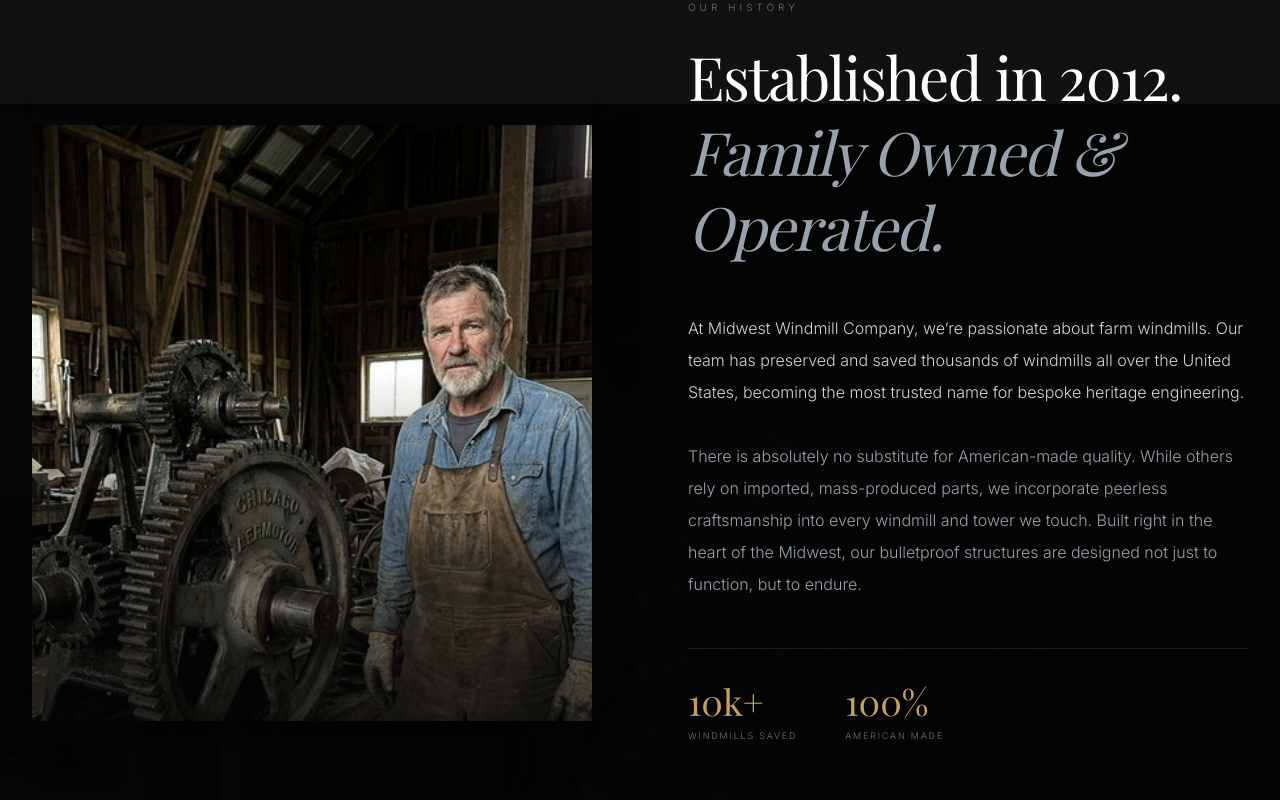
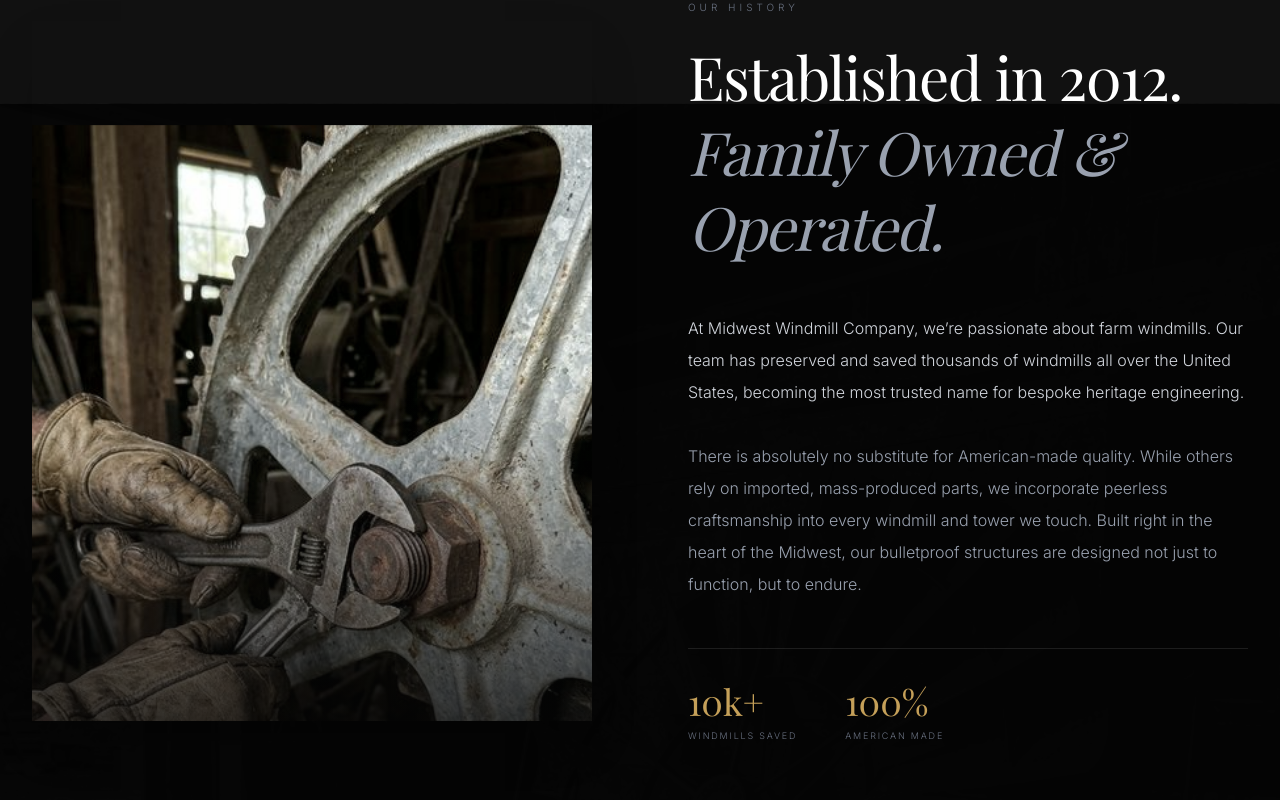
Before and after one commit to Founditmarketing/midwest, a React (Vite) app: page / in a window 1280 px wide. Shown: the part 960-1760 px from the top of the page. Built offline with nearby package versions, Linux system fonts and the light colour scheme; a web font is replaced by a local one.

Commit message:
refactor: updated heritage section with realistic photo of hands working on windmill mechanism to avoid using a face

```diff
--- a/src/components/Heritage.tsx
+++ b/src/components/Heritage.tsx
@@ -29,7 +29,7 @@ export default function Heritage() {
             <div className="relative aspect-[4/5] overflow-hidden shadow-2xl group">
               <motion.img
                 style={{ y: imgY }}
-                src="/images/mark-lookalike-craftsman.png"
+                src="/images/heritage-craftsman-hands.png"
                 alt="Master craftsman restoring a heritage windmill"
                 className="w-full h-[120%] object-cover grayscale-[30%] group-hover:grayscale-0 transition-all duration-[2s] ease-out group-hover:scale-105"
               />
```
Also changed, not shown: public/images/heritage-craftsman-hands.png (added).
